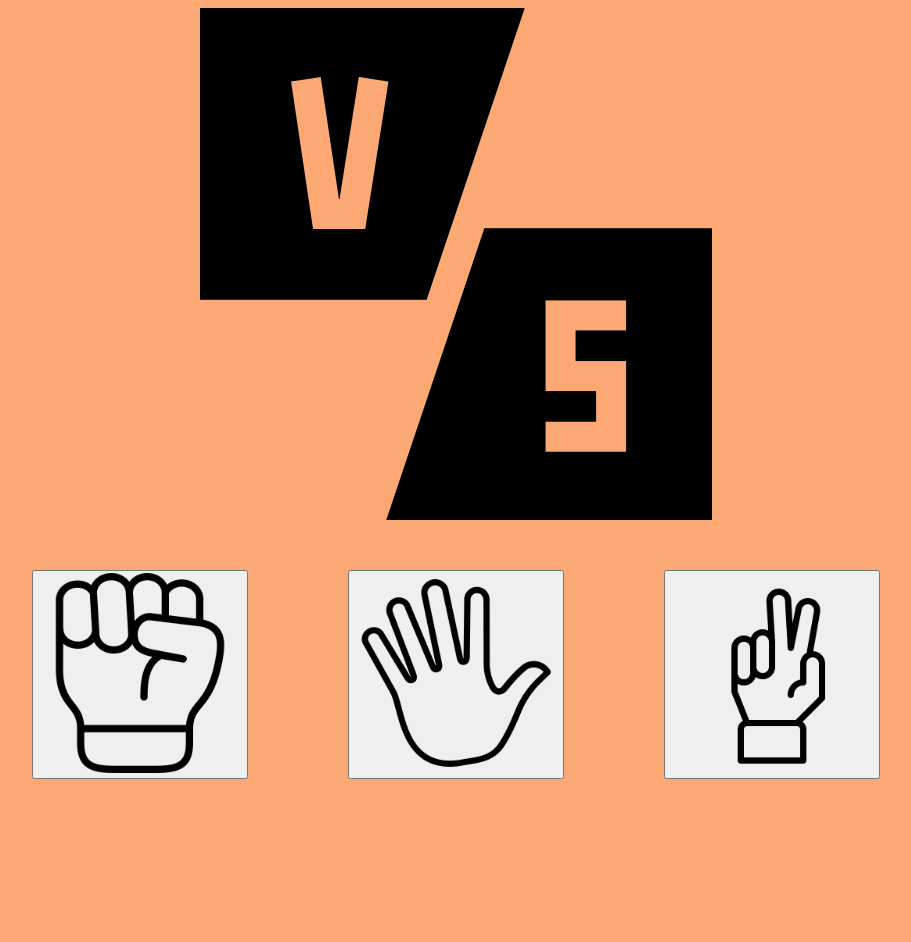
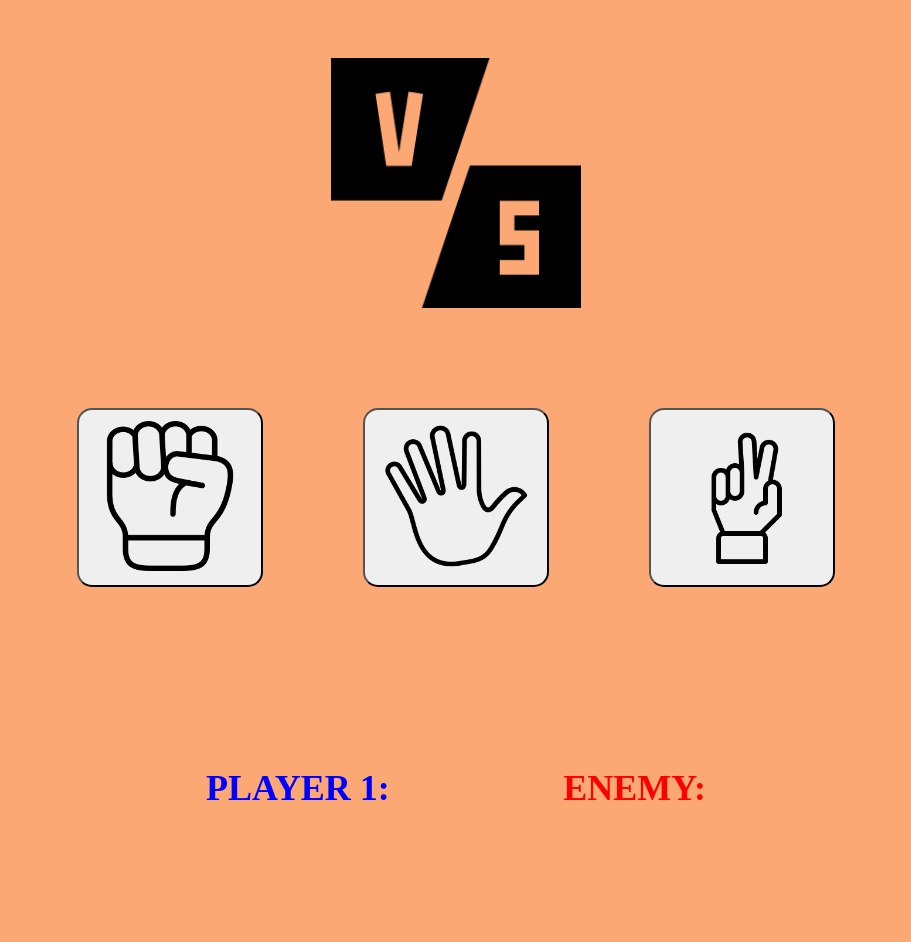
Before and after one commit to PablinhooCl/jajanken, a plain HTML site: page index.html in a window 1280 px wide. Shown: the top 942 px of the page, without its empty margins (184-1095 px from the left). After the commit the page ends 837 px from the top, so only its background shows below. Drawn offline with Linux system fonts and the light colour scheme.

Commit message:
css and html fixed to display all the info in the page without scrolling

```diff
--- a/index.html
+++ b/index.html
@@ -14,7 +14,7 @@
 
     <div class="header">
 
-        <div class="versus"><img src="resources/vs.png" alt="Versus"></div>
+        <div class="versus"><img id="versusLogo" src="resources/vs.png" alt="Versus"></div>
 
         <div class="iconContainer">
             <button id="piedra" onclick="playRound('Rock')"><img class="icons" src=resources/fist.png alt="Rock"></button>
--- a/styles.css
+++ b/styles.css
@@ -8,11 +8,17 @@
     flex-direction: row;
 
 }
+#versusLogo{
+    margin: 50px;
+    width: 250px;
+}
 button{
     margin: 50px;
+    border-radius: 15px;
 }
 .icons{
-    width: 200px;
+    width: 150px;
+    padding: 10px;
 }
 .iconContainer {
     display: flex;
```
